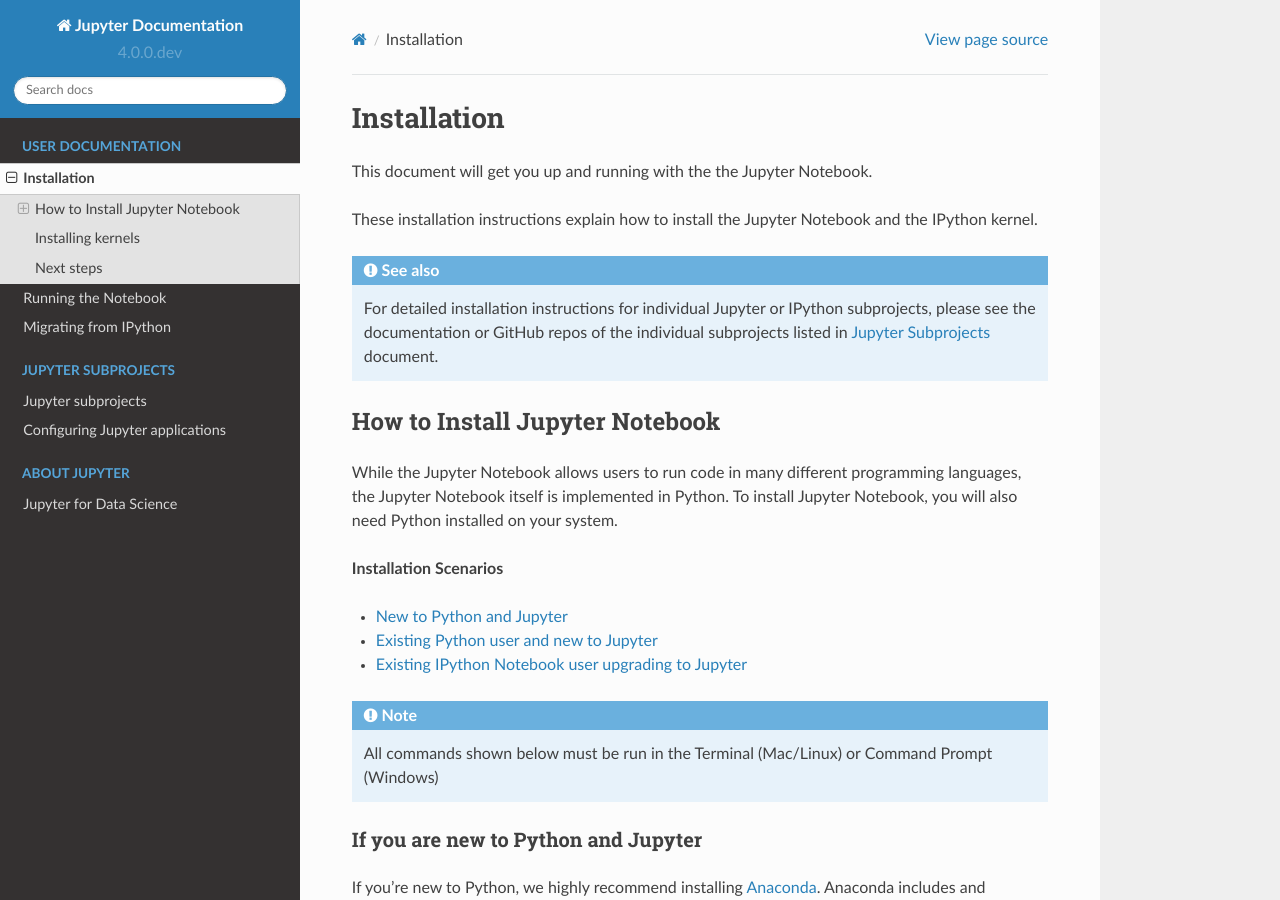
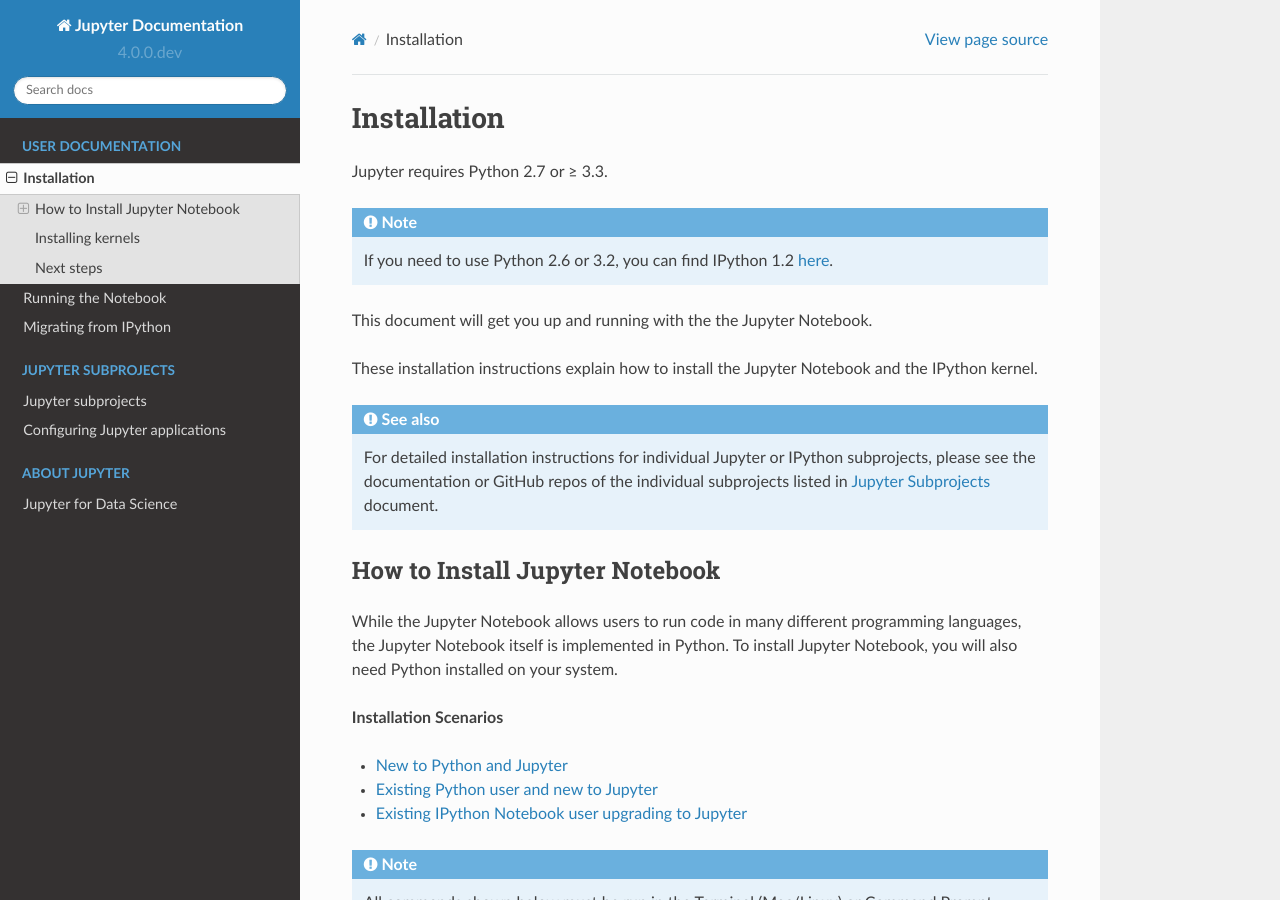
Before and after one commit to jupyter/jupyter, a Sphinx documentation site: the page built from docs/source/install.rst, in a window 1280 px wide and 900 px high. Built offline with Sphinx 7.4.7 and the Read the Docs theme 2.0.0, drawn with Linux system fonts in a browser that asks for light colours; pages that are not in the unit, such as notebooks, are missing from menus.

Commit message:
Restore note that Jupyter requires 2.7/3.3
and link to IPython 1.2

```diff
--- a/docs/source/install.rst
+++ b/docs/source/install.rst
@@ -4,6 +4,13 @@
 ============
 Installation
 ============
+
+Jupyter requires Python 2.7 or ≥ 3.3.
+
+.. note::
+
+    If you need to use Python 2.6 or 3.2, you can find IPython 1.2
+    `here <http://archive.ipython.org/release/>`__.
 
 This document will get you up and running with the the Jupyter Notebook.
 
```
